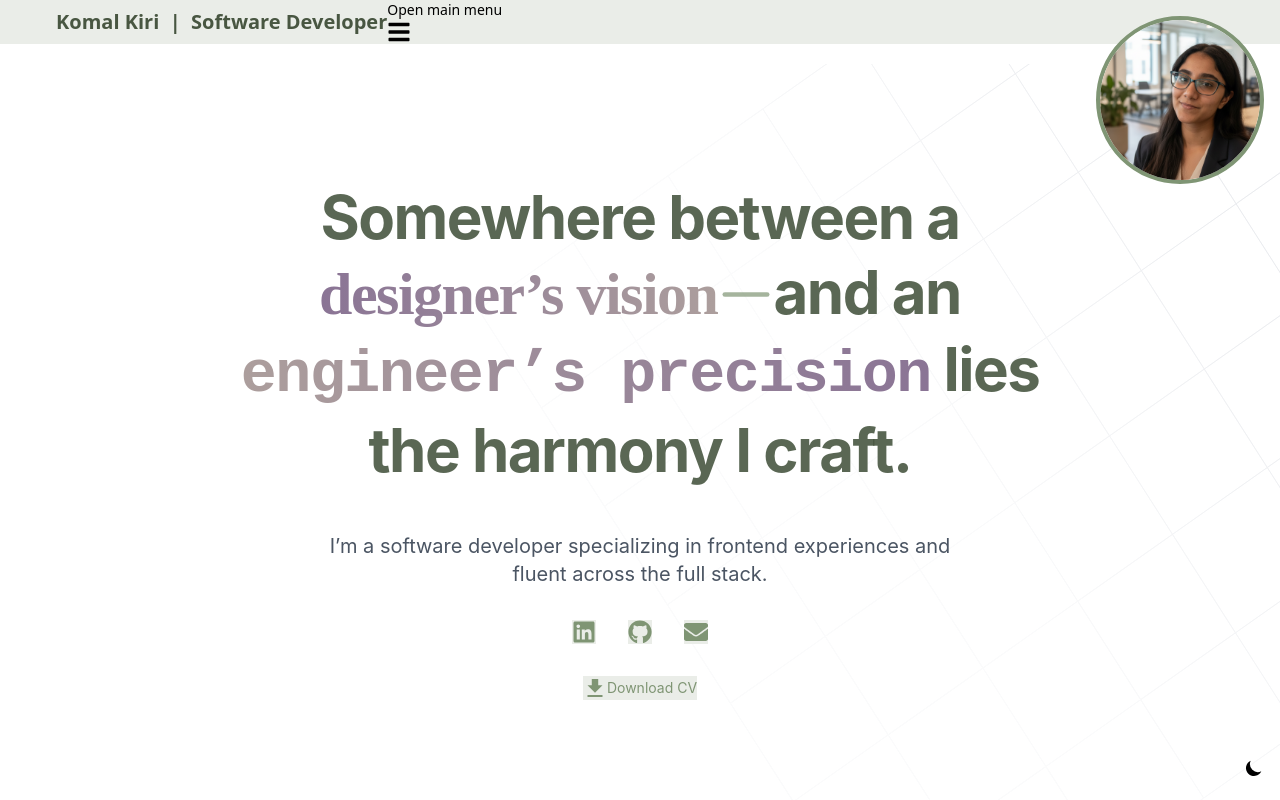
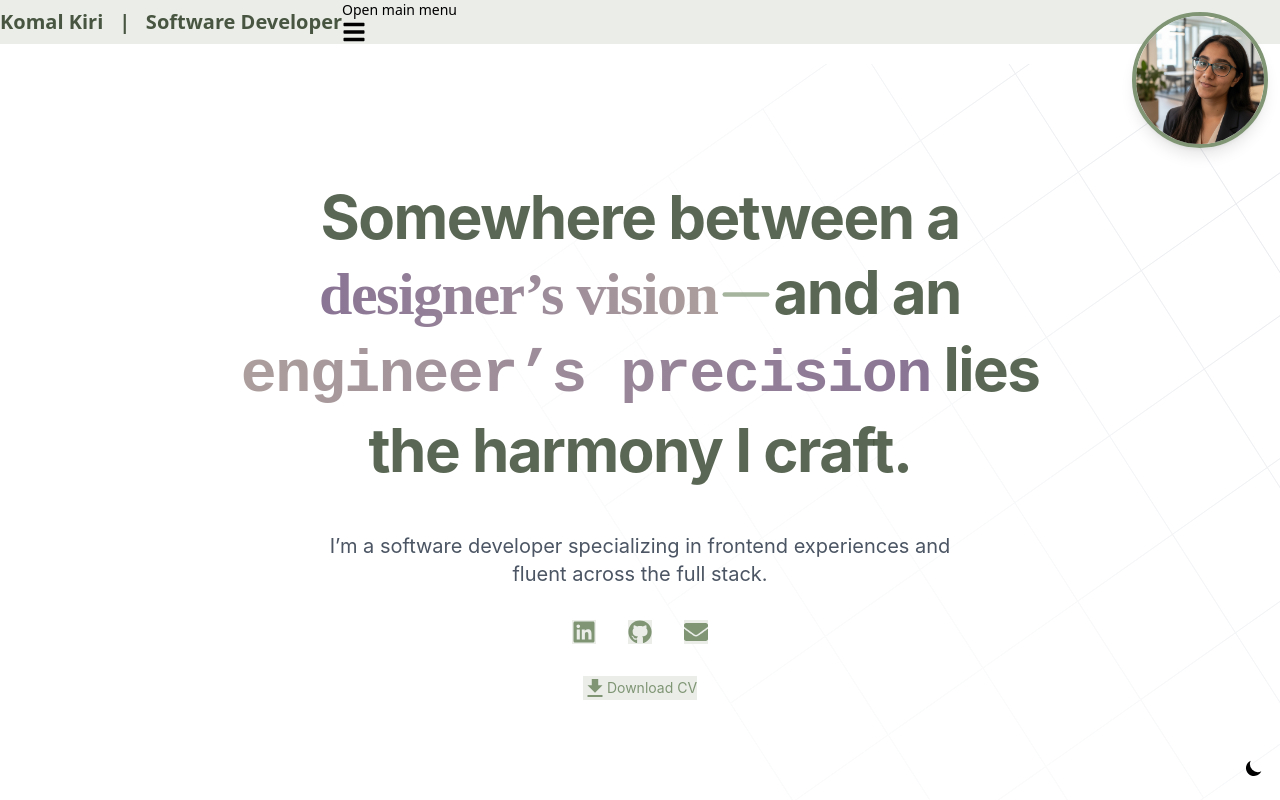
Before and after one commit to Komal-7/kk-portfolio, a Next.js app: page / in a window 1280 px wide. Shown: the top 800 px of the page. Built offline with nearby package versions, Linux system fonts and the light colour scheme.

Commit message:
Tweaked navbar a bit+ profilebadge

```diff
--- a/app/page.tsx
+++ b/app/page.tsx
@@ -1,6 +1,7 @@
 import About from "@/components/About";
 import { Journey } from "@/components/Journey";
 import { MyNavbar } from "@/components/MyNavbar";
+import { ProfileBadge } from "@/components/ProfileBadge";
 import { DarkThemeToggle } from "flowbite-react";
 import Image from "next/image";
 
@@ -25,21 +26,12 @@ export default function Home() {
           />
         </div>
       </div>
-      <div className="fixed top-4 right-4 z-15">
-      <div className="relative w-24 h-24 md:w-42 md:h-42 rounded-full overflow-hidden border-4 border-[#7F9574] dark:border-[#039275]">
-        <Image
-          src="/avatar-full.png"
-          alt="John Doe's profile picture"
-          fill
-          className="object-cover"
-          priority
-        />
-      </div>
-      </div>
+
       <div className="absolute bottom-4 right-4">
         <DarkThemeToggle />
       </div>
       <MyNavbar />
+        <ProfileBadge />
       <About />
       <Journey />
     </main>
--- a/components/About.tsx
+++ b/components/About.tsx
@@ -7,7 +7,7 @@ import { IoMdDownload } from "react-icons/io";
 
 export default function About() {
   return (
-    <section className="min-h-screen flex items-center justify-center font-[Inter,sans-serif] px-4">
+    <section id="home" className="min-h-screen flex items-center justify-center font-[Inter,sans-serif] px-4">
       <div className="text-center p-4 max-w-4xl mx-auto z-5">
 
         <h1 className="text-3xl md:text-5xl lg:text-6xl font-bold leading-tight px-4 pb-3 pt-6 tracking-tight text-[#485641] dark:text-gray-300">
--- a/components/MyNavbar.tsx
+++ b/components/MyNavbar.tsx
@@ -1,24 +1,36 @@
 
-import { Navbar, NavbarBrand, NavbarCollapse, NavbarLink, NavbarToggle, Avatar } from "flowbite-react";
+import { Navbar, NavbarBrand, NavbarCollapse, NavbarLink, NavbarToggle, Avatar, createTheme, ThemeProvider } from "flowbite-react";
 import Link from "next/link";
 
+const navTheme = createTheme({
+  "navbar": {
+    "link": {
+      "active": {
+        "on": "!pb-0.5 !text-[#485641] dark:!text-white shadow-none shadow-[0_6px_4px_-4px_rgba(40,54,72,0.25)] dark:shadow-[0_6px_4px_-4px_rgba(6,174,146,0.25)]",
+      }
+    }
+  }
+})
 export function MyNavbar() {
   return (
+    <ThemeProvider theme={navTheme}>
     <Navbar fluid rounded className="bg-[#EAEDE8] sticky top-0 z-10">
-      <NavbarBrand className="gap-4 pl-14 h-8">
-        <span className="self-center whitespace-nowrap text-xl font-semibold text-[#485641] dark:text-white">Komal Kiri &nbsp;|&nbsp; Software Developer</span>
+      <NavbarBrand className="gap-4 h-8">
+        <span className="self-center whitespace-nowrap text-xl font-semibold text-[#485641] dark:text-white">Komal Kiri</span>
+        <span className="self-center hidden md:inline whitespace-nowrap text-xl font-semibold text-[#485641] dark:text-white">| &nbsp; Software Developer</span>
       </NavbarBrand>
-      <NavbarToggle />
-      <NavbarCollapse className="pr-48">
-        <NavbarLink href="#home" active className="!pb-0.5 !text-[#485641] dark:!text-white shadow-none shadow-[0_6px_4px_-4px_rgba(40,54,72,0.25)] dark:shadow-[0_6px_4px_-4px_rgba(6,174,146,0.25)]">
+      <NavbarToggle className="mr-20"/>
+      <NavbarCollapse className="pr-34">
+        <NavbarLink as={Link} href="#home">
           Home
         </NavbarLink>
-        <NavbarLink href="#journey">
+        <NavbarLink as={Link} href="#journey">
           Journey
         </NavbarLink>
         <NavbarLink href="#">Projects</NavbarLink>
         <NavbarLink href="#">Contact</NavbarLink>
       </NavbarCollapse>
     </Navbar>
+    </ThemeProvider>
   );
 }
--- /dev/null
+++ b/components/ProfileBadge.tsx
@@ -0,0 +1,17 @@
+import Image from "next/image";
+
+export function ProfileBadge() {
+  return (
+    <div className="fixed top-3 right-3 z-50">
+      <div className="relative w-16 h-16 sm:w-20 sm:h-20 md:w-34 md:h-34 rounded-full overflow-hidden border-4 border-[#7F9574] dark:border-[#039275] shadow-lg">
+        <Image
+          src="/avatar-full.png"
+          alt="Komal Kiri"
+          fill
+          className="object-cover"
+          priority
+        />
+      </div>
+    </div>
+  );
+}
```
